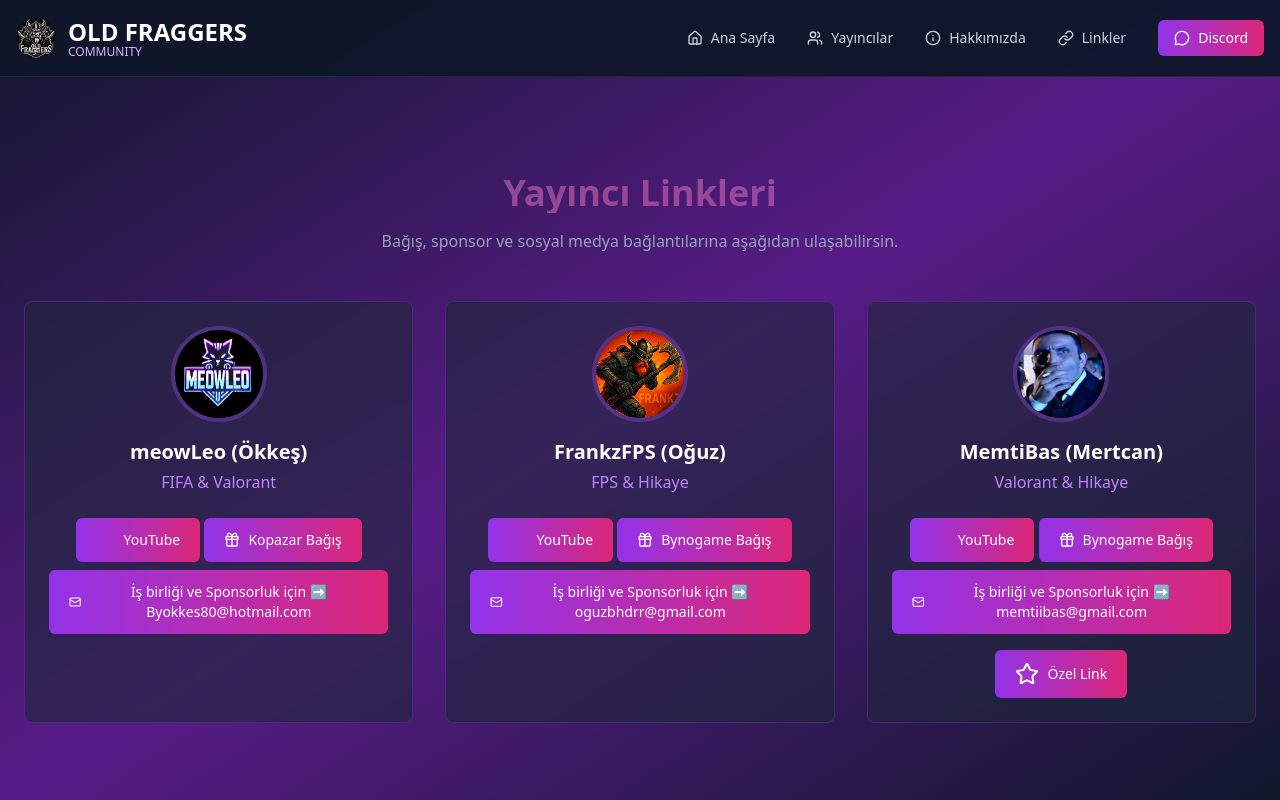
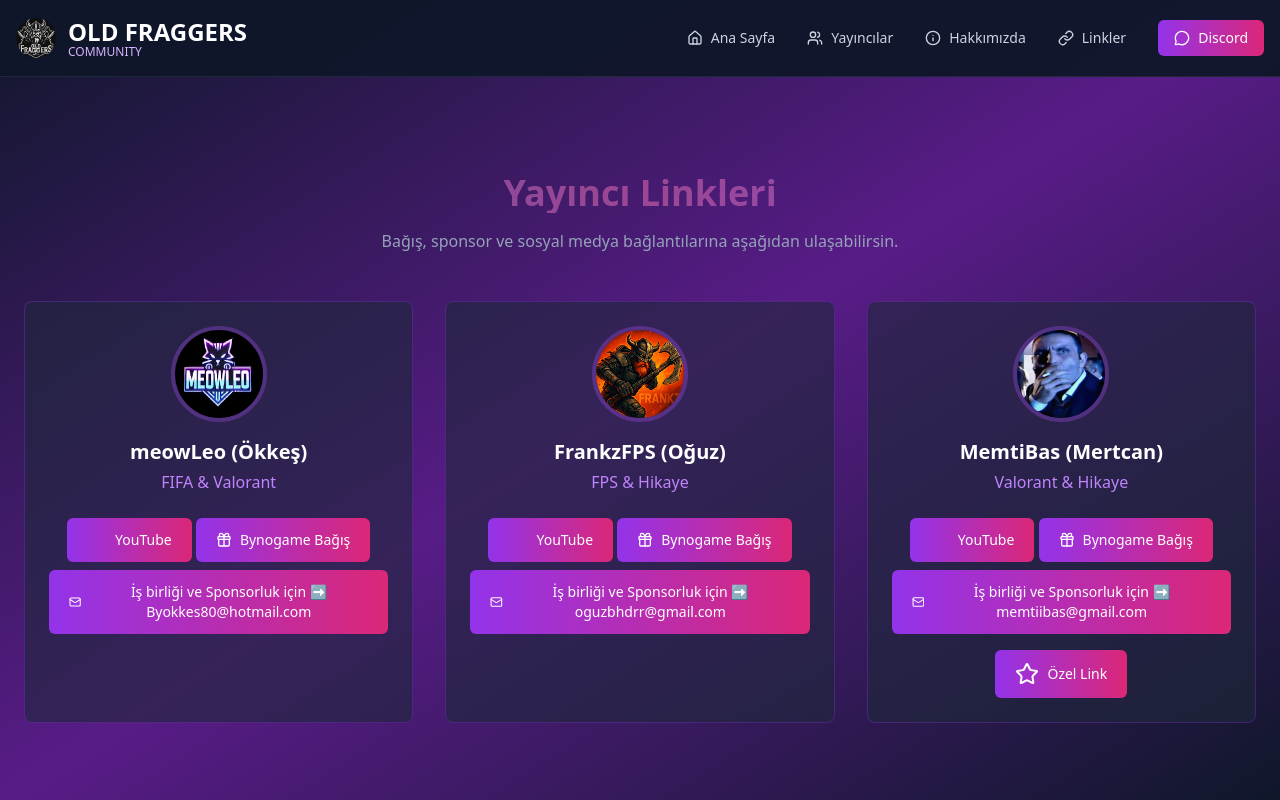
Before and after one commit to radexx58/oldfraggers-site, a plain HTML site: page link.html in a window 1280 px wide. Drawn offline with nearby package versions, Linux system fonts and the light colour scheme.

```diff
--- a/link.html
+++ b/link.html
@@ -71,9 +71,9 @@
   <i data-lucide="youtube" class="w-4 h-4 mr-1"></i>
   <span>YouTube</span>
 </a>
-        <a href="https://www.kopazar.com/streamer/meowleoprime" class="inline-flex items-center space-x-2 bg-gradient-to-r from-purple-600 to-pink-600 hover:from-purple-700 hover:to-pink-700 text-white px-5 py-3 rounded-md text-sm font-medium transition-all duration-300">
+        <a href="https://donate.bynogame.com/meowleo" class="inline-flex items-center space-x-2 bg-gradient-to-r from-purple-600 to-pink-600 hover:from-purple-700 hover:to-pink-700 text-white px-5 py-3 rounded-md text-sm font-medium transition-all duration-300">
   <i data-lucide="gift" class="w-4 h-4"></i>
-  <span>Kopazar Bağış</span>
+  <span>Bynogame Bağış</span>
 </a>
         <a href="mailto:Byokkes80@hotmail.com" class="inline-flex items-center space-x-2 bg-gradient-to-r from-purple-600 to-pink-600 hover:from-purple-700 hover:to-pink-700 text-white px-5 py-3 rounded-md text-sm font-medium transition-all duration-300">
   <i data-lucide="mail" class="w-4 h-4"></i>
```
